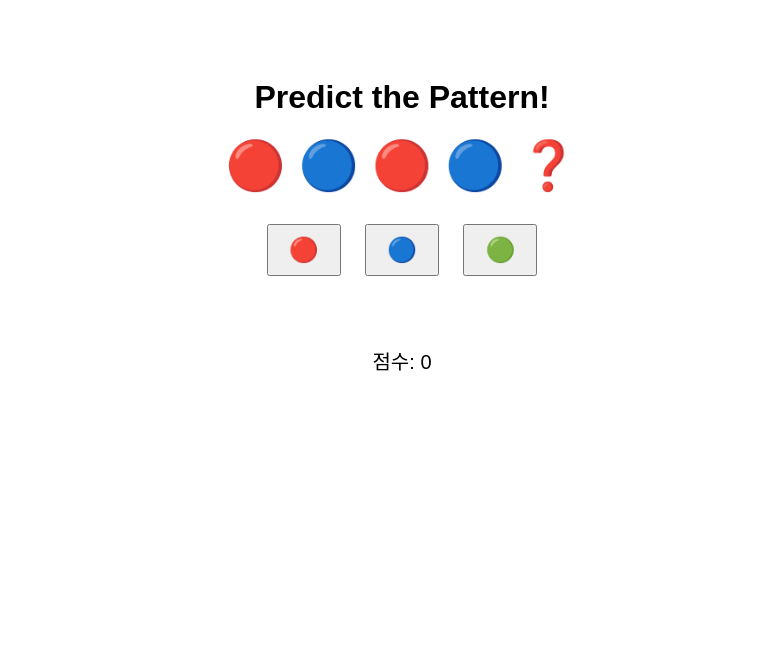
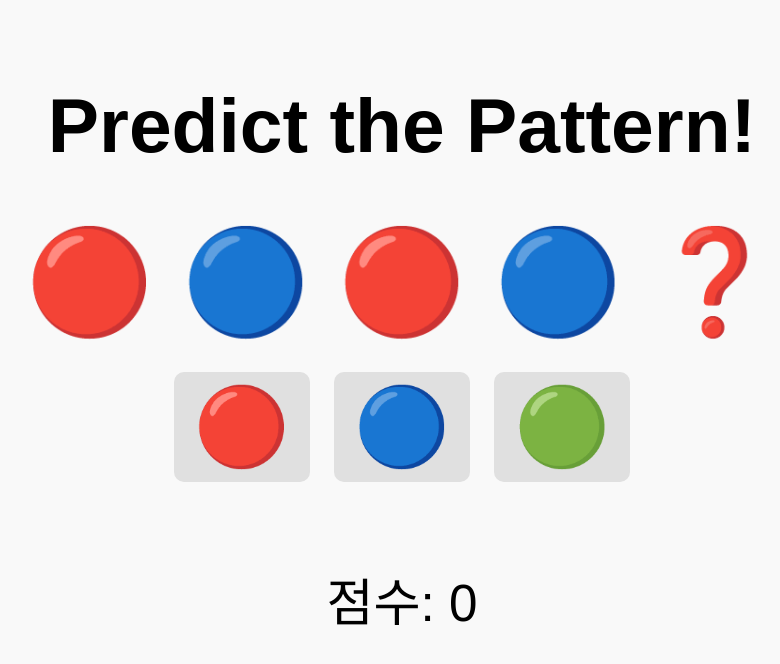
Before and after one commit to WOOJINKIM0623/game, a plain HTML site: page index.html in a window 1280 px wide. Shown: the whole page, without its empty margins (238-1018 px from the left). Drawn offline with Linux system fonts and the light colour scheme.

Commit message:
Update index.html

```diff
--- a/index.html
+++ b/index.html
@@ -4,15 +4,42 @@
   <meta charset="UTF-8">
   <title>Predict the Pattern</title>
   <style>
-    body { font-family: Arial, sans-serif; text-align: center; padding: 50px; }
-    .pattern { font-size: 48px; margin-bottom: 20px; }
-    .choices button { font-size: 24px; margin: 10px; padding: 10px 20px; }
-    .result { font-size: 24px; margin-top: 20px; height: 30px; }
-    .score { font-size: 20px; margin-top: 10px; }
+    body {
+      font-family: Arial, sans-serif;
+      text-align: center;
+      padding: 30px;
+      margin: 0;
+      background-color: #f9f9f9;
+    }
+    .pattern {
+      font-size: 8vw;
+      margin-bottom: 20px;
+    }
+    .choices button {
+      font-size: 6vw;
+      margin: 10px;
+      padding: 10px 20px;
+      border: none;
+      border-radius: 10px;
+      background-color: #e0e0e0;
+      cursor: pointer;
+    }
+    .choices button:hover {
+      background-color: #d0d0d0;
+    }
+    .result {
+      font-size: 5vw;
+      margin-top: 20px;
+      height: 40px;
+    }
+    .score {
+      font-size: 4vw;
+      margin-top: 10px;
+    }
   </style>
 </head>
 <body>
-  <h1>Predict the Pattern!</h1>
+  <h1 style="font-size: 6vw;">Predict the Pattern!</h1>
   <div class="pattern" id="pattern">🔴 🔵 🔴 🔵 ❓</div>
   <div class="choices">
     <button onclick="makeGuess('🔴')">🔴</button>
@@ -21,27 +48,36 @@
   </div>
   <div class="result" id="result"></div>
   <div class="score" id="scoreDisplay">점수: 0</div>
+  <audio id="correctSound" src="https://www.soundjay.com/buttons/sounds/button-09.mp3"></audio>
+  <audio id="wrongSound" src="https://www.soundjay.com/buttons/sounds/button-10.mp3"></audio>
   <script>
-    let score = 0;
+    let score = parseInt(localStorage.getItem('score')) || 0;
     let currentPattern = ['🔴', '🔵', '🔴', '🔵'];
     let answer = '🔴';
+
+    document.getElementById('scoreDisplay').innerText = `점수: ${score}`;
 
     function makeGuess(guess) {
       const resultDiv = document.getElementById('result');
       const scoreDisplay = document.getElementById('scoreDisplay');
+      const correctSound = document.getElementById('correctSound');
+      const wrongSound = document.getElementById('wrongSound');
+
       if (guess === answer) {
         score++;
+        localStorage.setItem('score', score);
+        correctSound.play();
         resultDiv.innerText = `정답! 🎉`;
         scoreDisplay.innerText = `점수: ${score}`;
         nextRound();
       } else {
+        wrongSound.play();
         resultDiv.innerText = `틀렸어요 😢 힌트: ${getHint()}`;
       }
     }
 
     function nextRound() {
       currentPattern.push(answer);
-      // 패턴을 복잡하게 하기 위해 3번째부터 무작위 삽입
       if (currentPattern.length > 6) {
         const options = ['🔴', '🔵', '🟢'];
         answer = options[Math.floor(Math.random() * options.length)];
```
